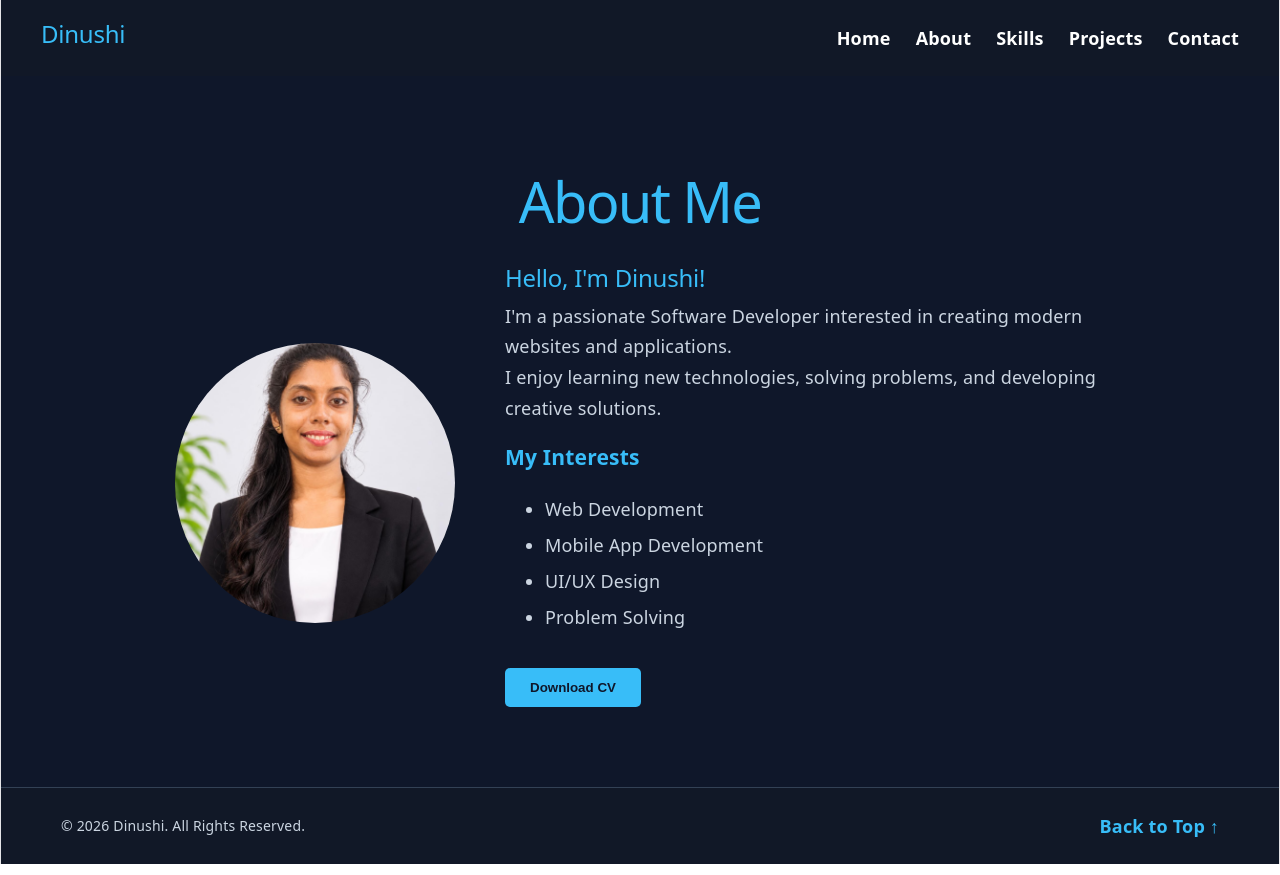
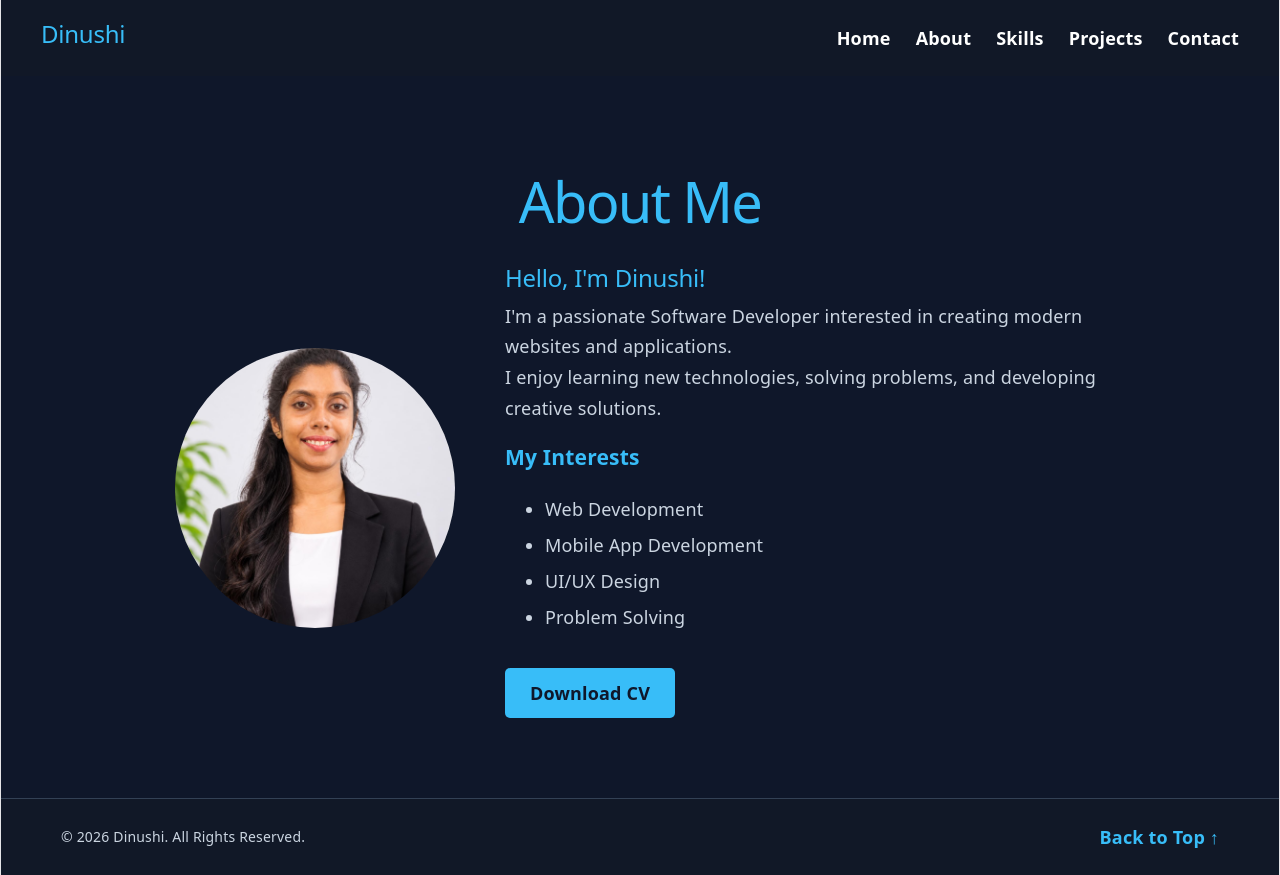
Before and after one commit to HMHansani/my-portfolio, a React (Vite) app: page / in a window 1280 px wide. Both pictures are taken after a click on the link "About". Built offline with nearby package versions, Linux system fonts and the light colour scheme.

Commit message:
feat: add downloadable CV

```diff
--- a/src/App.css
+++ b/src/App.css
@@ -151,15 +151,20 @@ html {
   line-height: 2;
 }
 
-.about-content button {
+.download-cv-btn {
+  display: inline-block;
   padding: 12px 25px;
   margin-top: 15px;
   background-color: #38bdf8;
   color: #0f172a;
-  border: none;
+  text-decoration: none;
   border-radius: 5px;
+  font-weight: bold;
   cursor: pointer;
-  font-weight: bold;
+}
+
+.download-cv-btn:hover {
+  background-color: #0ea5e9;
 }
 
 .about-content button:hover {
--- a/src/components/About.tsx
+++ b/src/components/About.tsx
@@ -31,7 +31,13 @@ function About() {
             <li>Problem Solving</li>
           </ul>
 
-          <button>Download CV</button>
+        <a
+            href="/Dinushi_CV.pdf"
+            download="Dinushi_Hansani_CV.pdf"
+            className="download-cv-btn"
+        >
+            Download CV
+        </a>
         </div>
       </div>
     </section>
```
Also changed, not shown: 1 other file (tests, documents, lock files or other folders).
